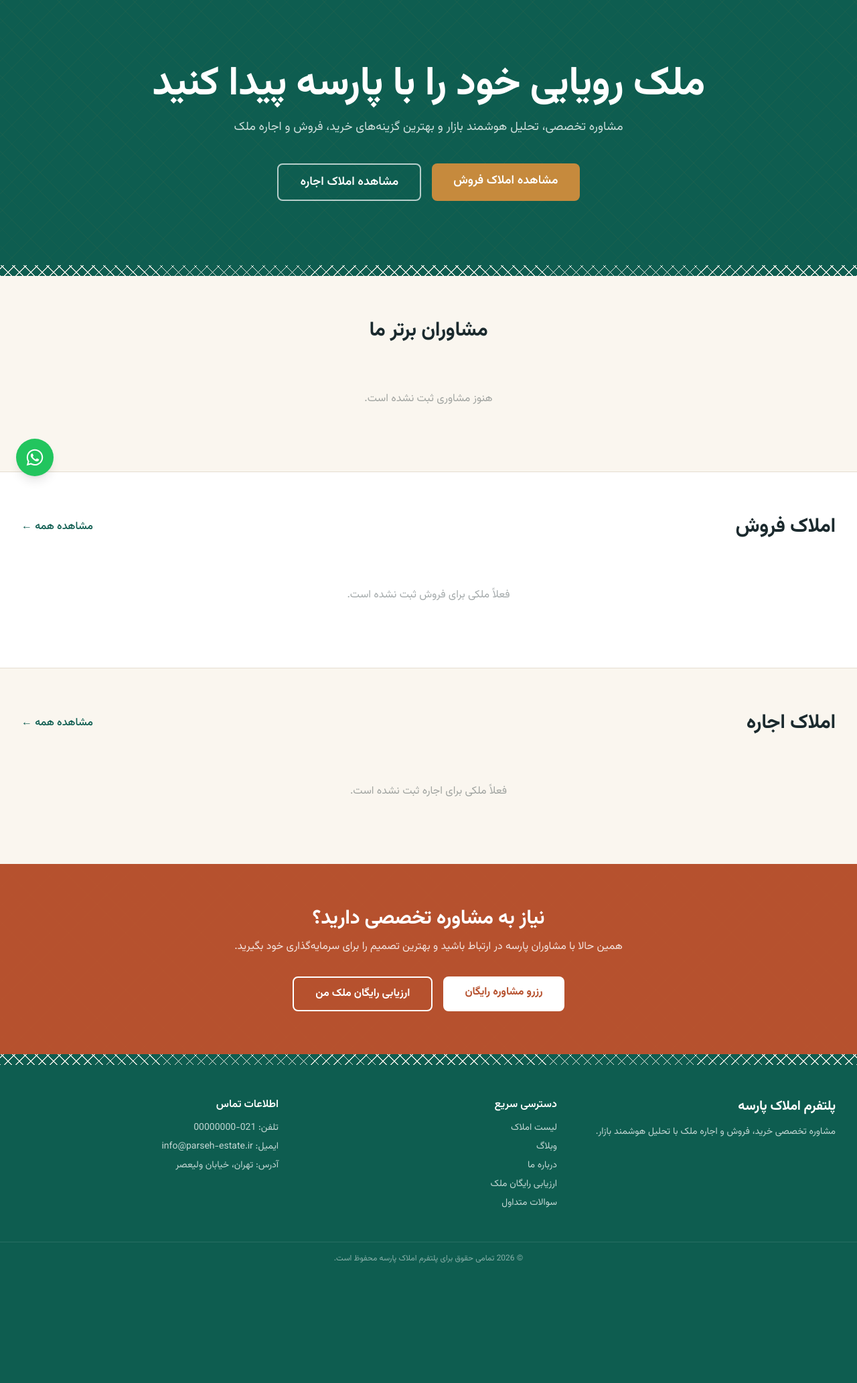
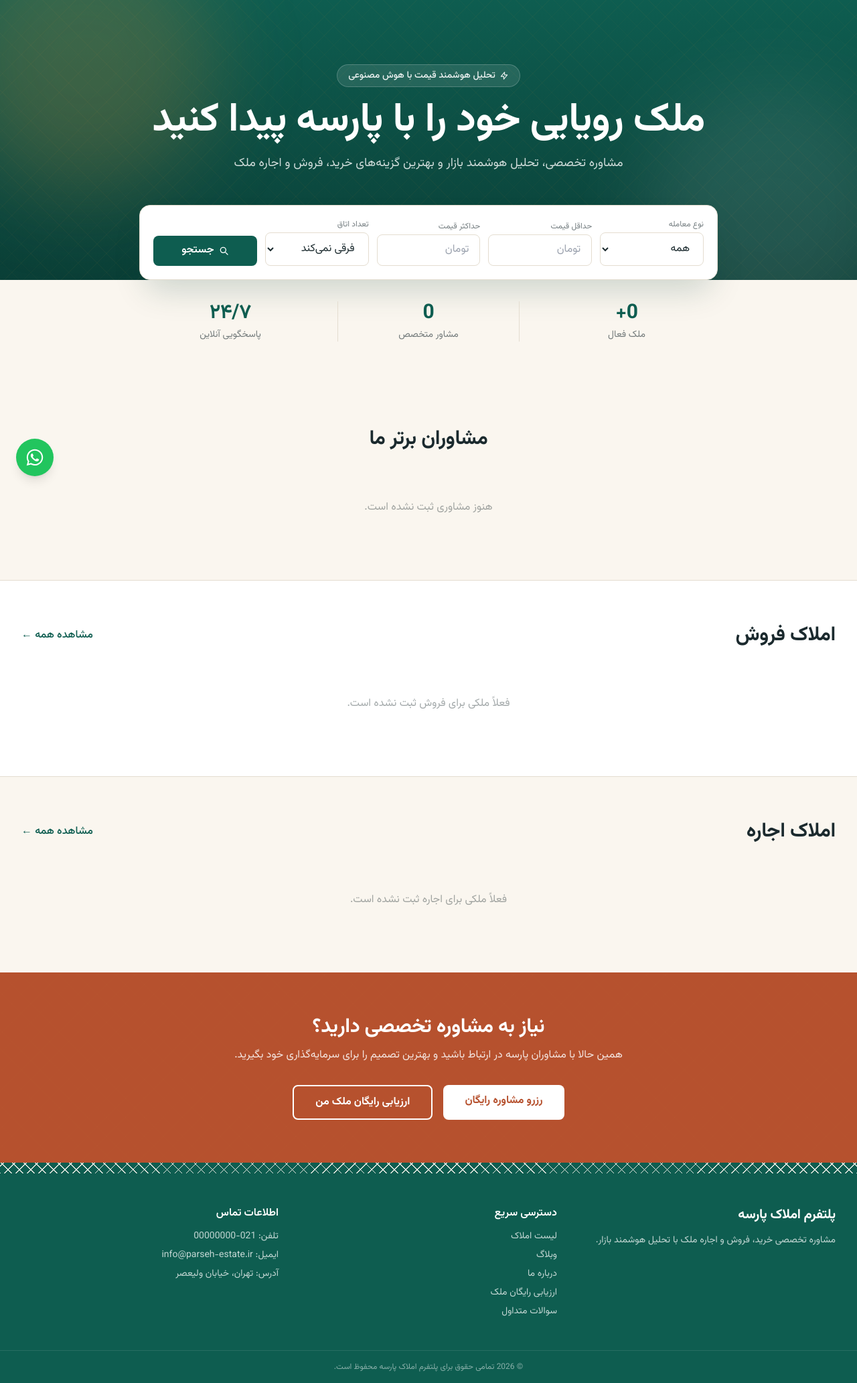
Before and after one commit to nimakhadeh/parseh-property-platform, a Django app: page / in a window 1280 px wide. Shown: the part 65-2130 px from the top of the page at 67% size. Before the commit the page ends 1951 px from the top, so only its background shows below. Run offline with Django 5.2, Linux system fonts and the light colour scheme; data that the repository does not hold is empty; parts of the project's set-up code (start-up, migrations or seed data) failed here and were passed over; some libraries are stand-ins or nearby versions.

Commit message:
UI Phase 1: premium hero redesign with floating search card + real trust stats
- Replace flat hero CTAs with a floating white search card (type/price/rooms)
  overlapping the hero/section boundary, matching common real-estate-site UX
- Add ambient blurred accent/white glow shapes to the hero background
- Add a trust-stats row using real DB counts (published properties, active
  advisors) instead of placeholder numbers, cached the same way as HomeView's
  other queries and invalidated via the same Property/TeamMember signal

Co-Authored-By: Claude Sonnet 5 <noreply@anthropic.com>

```diff
--- a/apps/core/signals.py
+++ b/apps/core/signals.py
@@ -13,6 +13,7 @@ from apps.team.models import TeamMember
 def _clear_home_cache(**kwargs):
     cache.delete_many([
         "home:sale_properties", "home:rent_properties", "home:team_members",
+        "home:stats_properties_count", "home:stats_advisors_count",
         "property_detail:related:sale", "property_detail:related:rent",
     ])
 
--- a/apps/core/templates/core/home.html
+++ b/apps/core/templates/core/home.html
@@ -4,22 +4,79 @@
 
 {% block content %}
 <!-- بخش معرفی (هیرو) -->
-<section class="relative bg-primary overflow-hidden">
+<section class="relative bg-gradient-to-b from-primary to-primary-dark overflow-hidden">
     <div id="heroPattern" class="absolute inset-0 pattern-lattice opacity-40"></div>
-    <div class="relative max-w-5xl mx-auto px-4 text-center py-24">
-        <h1 class="hero-fade text-4xl md:text-6xl font-bold font-display text-white mb-5 leading-tight" style="animation-delay: 0ms;">
+    <div class="absolute -top-24 -left-16 w-72 h-72 sm:w-96 sm:h-96 bg-accent/25 rounded-full blur-3xl pointer-events-none"></div>
+    <div class="absolute -bottom-24 -right-16 w-72 h-72 sm:w-96 sm:h-96 bg-white/10 rounded-full blur-3xl pointer-events-none"></div>
+
+    <div class="relative max-w-5xl mx-auto px-4 text-center pt-20 sm:pt-24 pb-32 sm:pb-40">
+        <span class="hero-fade inline-flex items-center gap-1.5 mb-5 px-4 py-1.5 rounded-full bg-white/10 text-white/90 text-xs sm:text-sm font-medium border border-white/20" style="animation-delay: 0ms;">
+            <svg xmlns="http://www.w3.org/2000/svg" class="w-3.5 h-3.5" fill="none" viewBox="0 0 24 24" stroke="currentColor" stroke-width="2"><path stroke-linecap="round" stroke-linejoin="round" d="M13 10V3L4 14h7v7l9-11h-7z"/></svg>
+            تحلیل هوشمند قیمت با هوش مصنوعی
+        </span>
+        <h1 class="hero-fade text-4xl md:text-6xl font-bold font-display text-white mb-5 leading-tight" style="animation-delay: 90ms;">
             ملک رویایی خود را با پارسه پیدا کنید
         </h1>
-        <p class="hero-fade text-white/80 text-lg mb-10 max-w-2xl mx-auto" style="animation-delay: 120ms;">
+        <p class="hero-fade text-white/80 text-lg max-w-2xl mx-auto" style="animation-delay: 180ms;">
             مشاوره تخصصی، تحلیل هوشمند بازار و بهترین گزینه‌های خرید، فروش و اجاره ملک
         </p>
-        <div class="hero-fade flex flex-wrap justify-center gap-4" style="animation-delay: 240ms;">
-            <a href="{% url 'properties:property_list' %}?type=sale" class="bg-accent hover:bg-accent-dark text-white font-semibold px-8 py-3 rounded-lg transition text-lg">مشاهده املاک فروش</a>
-            <a href="{% url 'properties:property_list' %}?type=rent" class="border-2 border-white/70 text-white hover:bg-white hover:text-primary font-semibold px-8 py-3 rounded-lg transition text-lg">مشاهده املاک اجاره</a>
+    </div>
+</section>
+
+<!-- کارت جستجوی شناور روی مرز هیرو -->
+<div class="relative max-w-4xl mx-auto px-4 -mt-24 sm:-mt-28 pb-16">
+    <form method="get" action="{% url 'properties:property_list' %}"
+          class="hero-fade bg-white rounded-2xl shadow-2xl shadow-primary-dark/20 border border-line p-4 sm:p-5" style="animation-delay: 280ms;">
+        <div class="grid grid-cols-2 lg:grid-cols-5 gap-3 items-end">
+            <div class="col-span-2 lg:col-span-1">
+                <label class="block text-xs text-ink/60 mb-1">نوع معامله</label>
+                <select name="type" class="input-field">
+                    <option value="">همه</option>
+                    <option value="sale">فروش</option>
+                    <option value="rent">اجاره</option>
+                </select>
+            </div>
+            <div>
+                <label class="block text-xs text-ink/60 mb-1">حداقل قیمت</label>
+                <input type="number" name="min_price" class="input-field" placeholder="تومان">
+            </div>
+            <div>
+                <label class="block text-xs text-ink/60 mb-1">حداکثر قیمت</label>
+                <input type="number" name="max_price" class="input-field" placeholder="تومان">
+            </div>
+            <div>
+                <label class="block text-xs text-ink/60 mb-1">تعداد اتاق</label>
+                <select name="rooms" class="input-field">
+                    <option value="">فرقی نمی‌کند</option>
+                    <option value="1">۱ اتاق</option>
+                    <option value="2">۲ اتاق</option>
+                    <option value="3">۳ اتاق</option>
+                    <option value="4">۴ اتاق به بالا</option>
+                </select>
+            </div>
+            <button type="submit" class="btn-primary col-span-2 lg:col-span-1 flex items-center justify-center gap-1.5">
+                <svg xmlns="http://www.w3.org/2000/svg" class="w-4 h-4" fill="none" viewBox="0 0 24 24" stroke="currentColor" stroke-width="2"><path stroke-linecap="round" stroke-linejoin="round" d="M21 21l-4.35-4.35M17 11a6 6 0 11-12 0 6 6 0 0112 0z"/></svg>
+                جستجو
+            </button>
+        </div>
+    </form>
+
+    <!-- آمار اعتمادسازی (دیتای واقعی، نه ساختگی) -->
+    <div class="hero-fade grid grid-cols-3 gap-3 sm:gap-6 mt-8" style="animation-delay: 360ms;">
+        <div class="text-center">
+            <p class="text-2xl sm:text-3xl font-bold font-display text-primary">{{ stats_properties_count }}+</p>
+            <p class="text-xs sm:text-sm text-ink/60 mt-1">ملک فعال</p>
+        </div>
+        <div class="text-center border-x border-line">
+            <p class="text-2xl sm:text-3xl font-bold font-display text-primary">{{ stats_advisors_count }}</p>
+            <p class="text-xs sm:text-sm text-ink/60 mt-1">مشاور متخصص</p>
+        </div>
+        <div class="text-center">
+            <p class="text-2xl sm:text-3xl font-bold font-display text-primary">۲۴/۷</p>
+            <p class="text-xs sm:text-sm text-ink/60 mt-1">پاسخگویی آنلاین</p>
         </div>
     </div>
-</section>
-<div class="pattern-divider"></div>
+</div>
 
 <!-- مشاوران برتر -->
 <section class="max-w-7xl mx-auto px-4 sm:px-6 lg:px-8 py-16">
--- a/apps/core/views.py
+++ b/apps/core/views.py
@@ -33,6 +33,17 @@ class HomeView(TemplateView):
             lambda: list(TeamMember.objects.filter(is_active=True)[:4]),
             HOME_CACHE_TIMEOUT,
         )
+        # آمار واقعی برای بخش اعتمادسازی هیرو (نه عدد ساختگی)
+        context["stats_properties_count"] = cache.get_or_set(
+            "home:stats_properties_count",
+            lambda: Property.objects.filter(is_published=True).count(),
+            HOME_CACHE_TIMEOUT,
+        )
+        context["stats_advisors_count"] = cache.get_or_set(
+            "home:stats_advisors_count",
+            lambda: TeamMember.objects.filter(is_active=True).count(),
+            HOME_CACHE_TIMEOUT,
+        )
 
         # این بخش‌ها هیچ‌وقت کش نمی‌شوند چون به کاربر/session جاری وابسته‌اند
         context["favorite_ids"] = _favorite_ids(self.request)
```
Also changed, not shown: .claude/settings.json.
